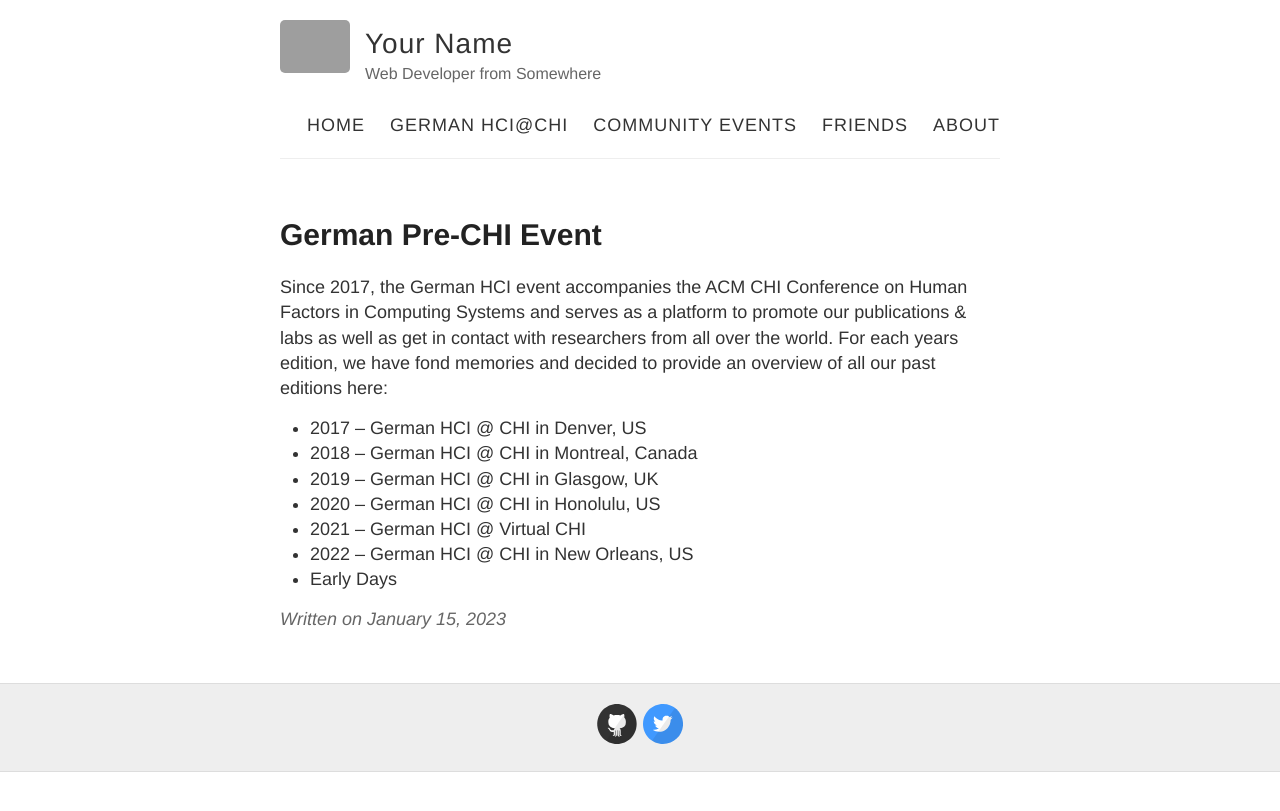
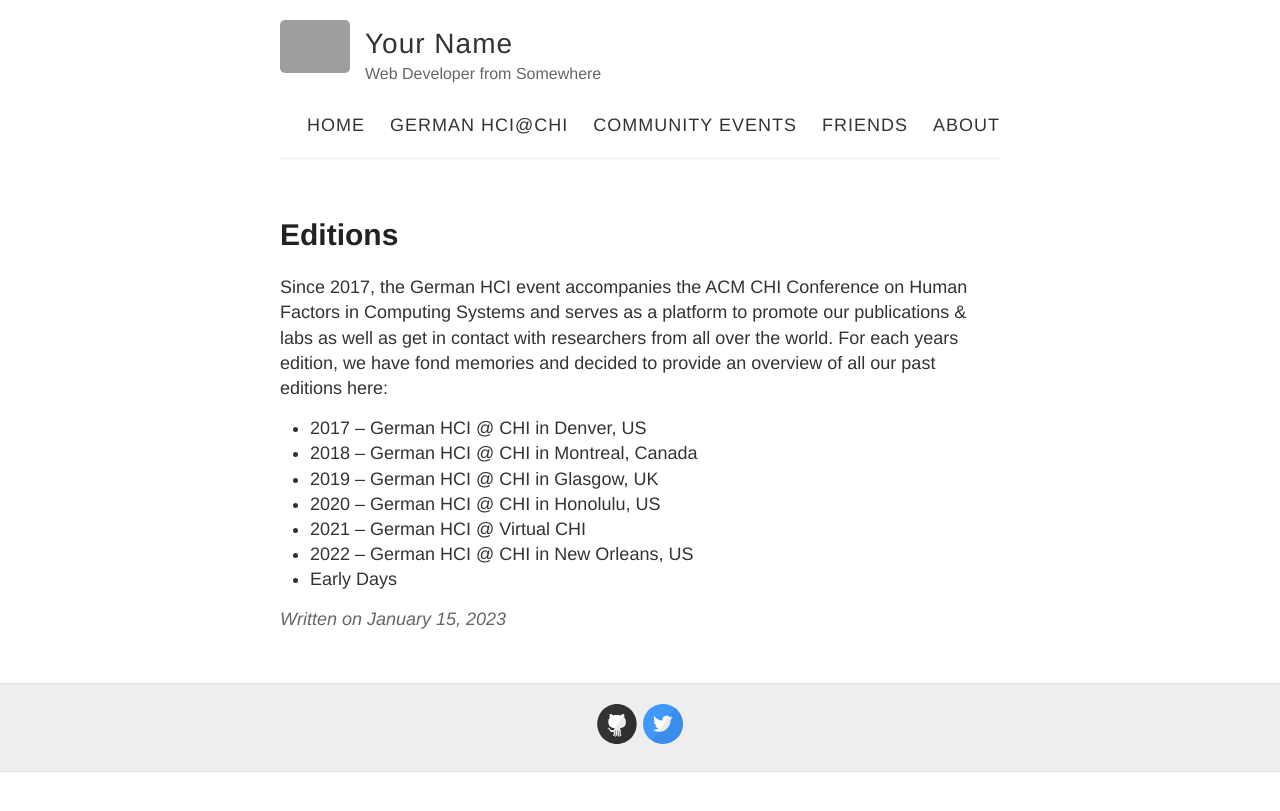
Before and after one commit to Kevacasiete/jeck, a Jekyll site: the page built from _posts/2023-01-15-editions.md, in a window 1280 px wide. Shown: the top 811 px of the page. Built offline with Jekyll 4.4.1, drawn with Linux system fonts in a browser that asks for light colours; grey boxes are pictures that could not be loaded.

Commit message:
Update 2023-01-15-editions.md

```diff
--- a/_posts/2023-01-15-editions.md
+++ b/_posts/2023-01-15-editions.md
@@ -1,5 +1,5 @@
 ---
-title: German Pre-CHI Event
+title: Editions
 layout: post
 post-image: "https://raw.githubusercontent.com/Kevacasiete/test4/main/assets/images/ab.png"
 description: Inspired by the Scottish tradition of meeting researchers from all over Scotland shortly before going to CHI, in 2019 this tradition was brought by Offis (Oldenburg) to Germany to bring the German HCI community and friends closer together.
```
